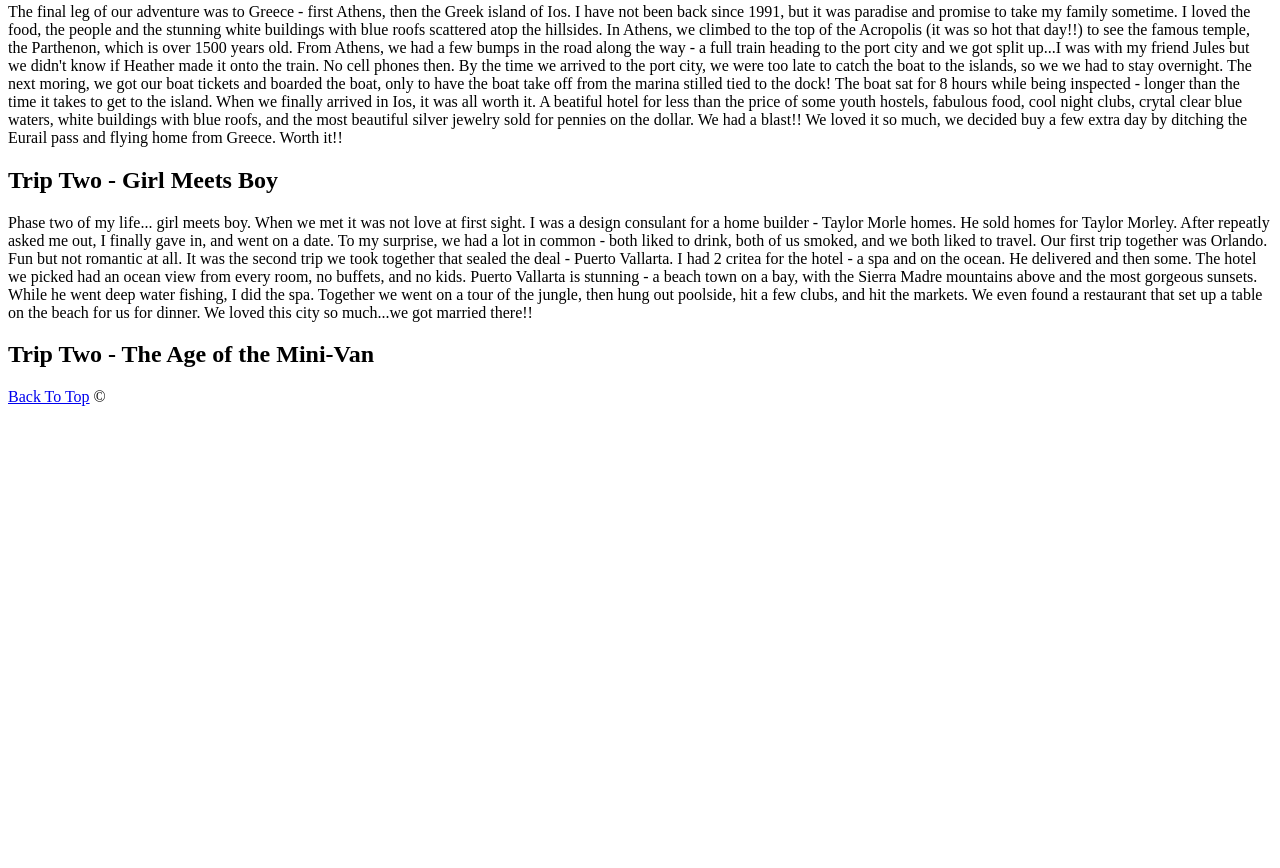
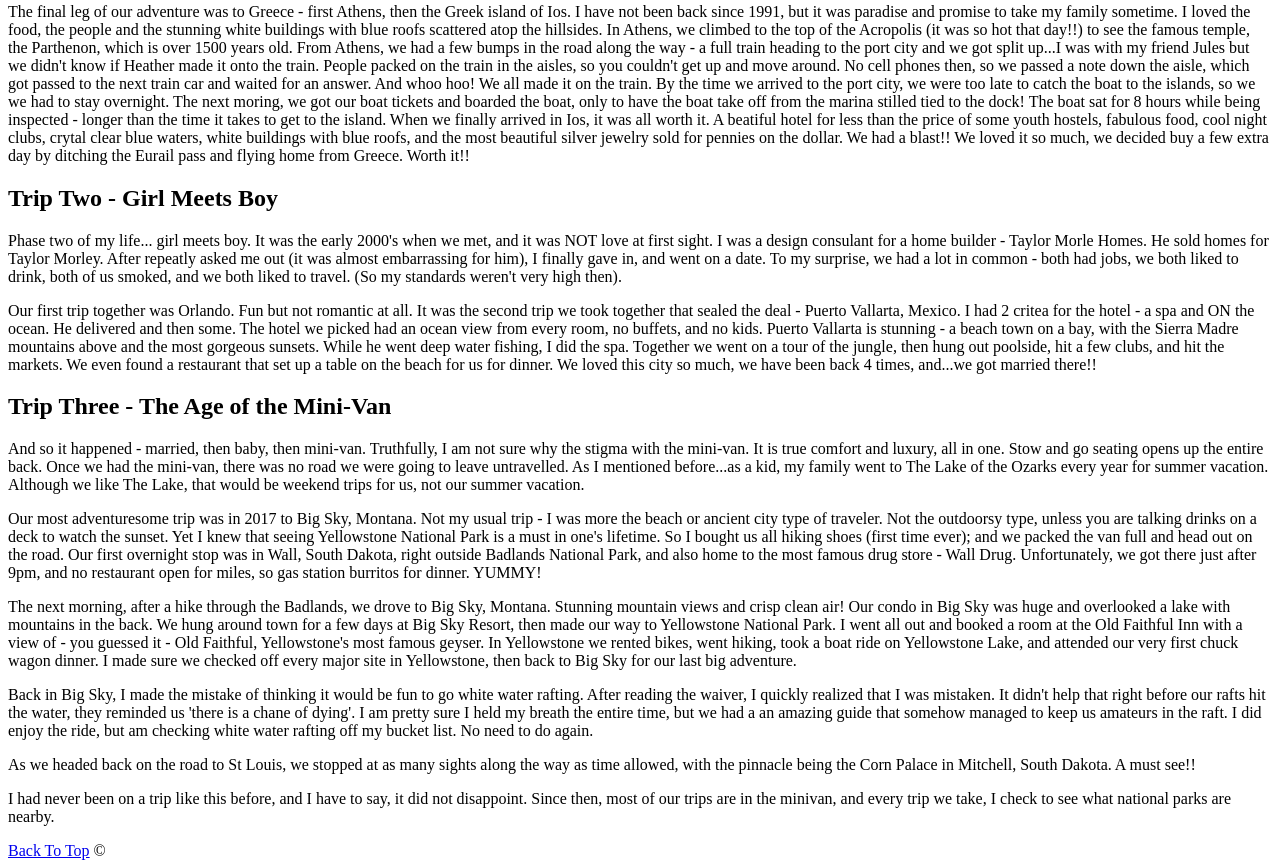
Before and after one commit to AccessPlus-FullTimeWebDev-Jan2023/js-assignment-4-html-me-something-lasch02, a website: page index.html in a window 1280 px wide. Shown: the part 550-1418 px from the top of the page. Before the commit the page ends 964 px from the top, so only its background shows below. Drawn offline with Linux system fonts and the light colour scheme.

Commit message:
Paragraphs complete

```diff
--- a/index.html
+++ b/index.html
@@ -30,18 +30,28 @@
       <p>Italy was amazing. Rome (Roma) brought us the Colosseum, Vatican City (with literally a million pigeons!) and the Sistine Chapel. We had one night's stay in a campground, and that was too much to handle, so we sprung for hotels for our friend who was trying to convince us to camp again (UGH!!). Then off to Naples with luxury accomodations - Jules' cousin's house who ws stationed there by the navy.  In Naples (Napoli) we were introduced to Neopolitan pizza (not here yet in the US), and buffalo mozzarella (probably in the US but not popular yet...and we call it fresh mozzarella.  And yes...it was originally made from buffalo milk). We saw the Pompeii and Herculaneum (Ercolano), 2 cities that were once buried by the eruption of Mount Vesuvius. We took a day trip to the Isle of Capri with stunning vistas, crystal clear blue waters, and the famous Faraglioni Rocks, of which I still have an original oil painting.
       </p>
       <p>The final leg of our adventure was to Greece - first Athens, then the Greek island of Ios. I have not been back since 1991, but it was paradise and promise to take my family sometime. I loved the food, the people and the stunning white buildings with blue roofs scattered atop the hillsides.
-      In Athens, we climbed to the top of the Acropolis (it was so hot that day!!) to see the famous temple, the Parthenon, which is over 1500 years old. From Athens, we had a few bumps in the road along the way - a full train heading to the port city and we got split up...I was with my friend Jules but we didn't know if Heather made it onto the train.  No cell phones then. By the time we arrived to the port city, we were too late to catch the boat to the islands, so we we had to stay overnight.  The next moring, we got our boat tickets and boarded the boat, only to have the boat take off from the marina stilled tied to the dock! The boat sat for 8 hours while being inspected - longer than the time it takes to get to the island. When we finally arrived in Ios, it was all worth it. A beatiful hotel for less than the price of some youth hostels, fabulous food, cool night clubs, crytal clear blue waters, white buildings with blue roofs, and the most beautiful silver jewelry sold for pennies on the dollar. We had a blast!! We loved it so much, we decided buy a few extra day by ditching the Eurail pass and flying home from Greece. Worth it!!
+      In Athens, we climbed to the top of the Acropolis (it was so hot that day!!) to see the famous temple, the Parthenon, which is over 1500 years old. From Athens, we had a few bumps in the road along the way - a full train heading to the port city and we got split up...I was with my friend Jules but we didn't know if Heather made it onto the train. People packed on the train in the aisles, so you couldn't get up and move around. No cell phones then, so we passed a note down the aisle, which got passed to the next train car and waited for an answer. And whoo hoo! We all made it on the train. By the time we arrived to the port city, we were too late to catch the boat to the islands, so we we had to stay overnight.  The next moring, we got our boat tickets and boarded the boat, only to have the boat take off from the marina stilled tied to the dock! The boat sat for 8 hours while being inspected - longer than the time it takes to get to the island. When we finally arrived in Ios, it was all worth it. A beatiful hotel for less than the price of some youth hostels, fabulous food, cool night clubs, crytal clear blue waters, white buildings with blue roofs, and the most beautiful silver jewelry sold for pennies on the dollar. We had a blast!! We loved it so much, we decided buy a few extra day by ditching the Eurail pass and flying home from Greece. Worth it!!
       </p>
       </article>
       <h2>Trip Two - Girl Meets Boy</h2>
       <article>
-         <p>Phase two of my life... girl meets boy. When we met it was not love at first sight.  I was a design consulant for a home builder - Taylor Morle homes.  He sold homes for Taylor Morley. After repeatly asked me out, I finally gave in, and went on a date.  To my surprise, we had a lot in common - both liked to drink, both of us smoked, and we both liked to travel.  Our first trip together was Orlando. Fun but not romantic at all. It was the second trip we took together that sealed the deal - Puerto Vallarta. I had 2 critea for the hotel - a spa and on the ocean. He delivered and then some. The hotel we picked had an ocean view from every room, no buffets, and no kids. Puerto Vallarta is stunning - a beach town on a bay, with the Sierra Madre mountains above and the most gorgeous sunsets. While he went deep water fishing, I did the spa.  Together we went on a tour of the jungle, then hung out poolside, hit a few clubs, and hit the markets. We even found a restaurant that set up a table on the beach for us for dinner. We loved this city so much...we got married there!!
+         <p>Phase two of my life... girl meets boy. It was the early 2000's when we met, and it was NOT love at first sight.  I was a design consulant for a home builder - Taylor Morle Homes.  He sold homes for Taylor Morley. After repeatly asked me out (it was almost embarrassing for him), I finally gave in, and went on a date. To my surprise, we had a lot in common - both had jobs, we both liked to drink, both of us smoked, and we both liked to travel. (So my standards weren't very high then).
+         </p>
+         <p>Our first trip together was Orlando. Fun but not romantic at all. It was the second trip we took together that sealed the deal - Puerto Vallarta, Mexico. I had 2 critea for the hotel - a spa and ON the ocean. He delivered and then some. The hotel we picked had an ocean view from every room, no buffets, and no kids. Puerto Vallarta is stunning - a beach town on a bay, with the Sierra Madre mountains above and the most gorgeous sunsets. While he went deep water fishing, I did the spa. Together we went on a tour of the jungle, then hung out poolside, hit a few clubs, and hit the markets. We even found a restaurant that set up a table on the beach for us for dinner. We loved this city so much, we have been back 4 times, and...we got married there!!
          </p>
       </article>
-      <h2>Trip Two - The Age of the Mini-Van</h2>
+      <h2>Trip Three - The Age of the Mini-Van</h2>
       <article>
-         <p>
-
+         <p>And so it happened - married, then baby, then mini-van. Truthfully, I am not sure why the stigma with the mini-van. It is true comfort and luxury, all in one. Stow and go seating opens up the entire back. Once we had the mini-van, there was no road we were going to leave untravelled.  As I mentioned before...as a kid, my family went to The Lake of the Ozarks every year for summer vacation. Although we like The Lake, that would be weekend trips for us, not our summer vacation.
+         </p>
+         <p> Our most adventuresome trip was in 2017 to Big Sky, Montana. Not my usual trip - I was more the beach or ancient city type of traveler. Not the outdoorsy type, unless you are talking drinks on a deck to watch the sunset. Yet I knew that seeing Yellowstone National Park is a must in one's lifetime. So I bought us all hiking shoes (first time ever); and we packed the van full and head out on the road. Our first overnight stop was in Wall, South Dakota, right outside Badlands National Park, and also home to the most famous drug store - Wall Drug. Unfortunately, we got there just after 9pm, and no restaurant open for miles, so gas station burritos for dinner. YUMMY!
+         </p>
+         <p>The next morning, after a hike through the Badlands, we drove to Big Sky, Montana. Stunning mountain views and crisp clean air! Our condo in Big Sky was huge and overlooked a lake with mountains in the back. We hung around town for a few days at Big Sky Resort, then made our way to Yellowstone National Park. I went all out and booked a room at the Old Faithful Inn with a view of - you guessed it - Old Faithful, Yellowstone's most famous geyser. In Yellowstone we rented bikes, went hiking, took a boat ride on Yellowstone Lake, and attended our very first chuck wagon dinner. I made sure we checked off every major site in Yellowstone, then back to Big Sky for our last big adventure.
+         </p>
+         <p>Back in Big Sky, I made the mistake of thinking it would be fun to go white water rafting. After reading the waiver, I quickly realized that I was mistaken. It didn't help that right before our rafts hit the water, they reminded us 'there is a chane of dying'. I am pretty sure I held my breath the entire time, but we had a an amazing guide that somehow managed to keep us amateurs in the raft. I did enjoy the ride, but am checking white water rafting off my bucket list. No need to do again.
+         </p>
+         <p>As we headed back on the road to St Louis, we stopped at as many sights along the way as time allowed, with the pinnacle being the Corn Palace in Mitchell, South Dakota. A must see!!
+         <p>I had never been on a trip like this before, and I have to say, it did not disappoint. Since then, most of our trips are in the minivan, and every trip we take, I check to see what national parks are nearby.
          </p>
       </article>
       </main>
```
